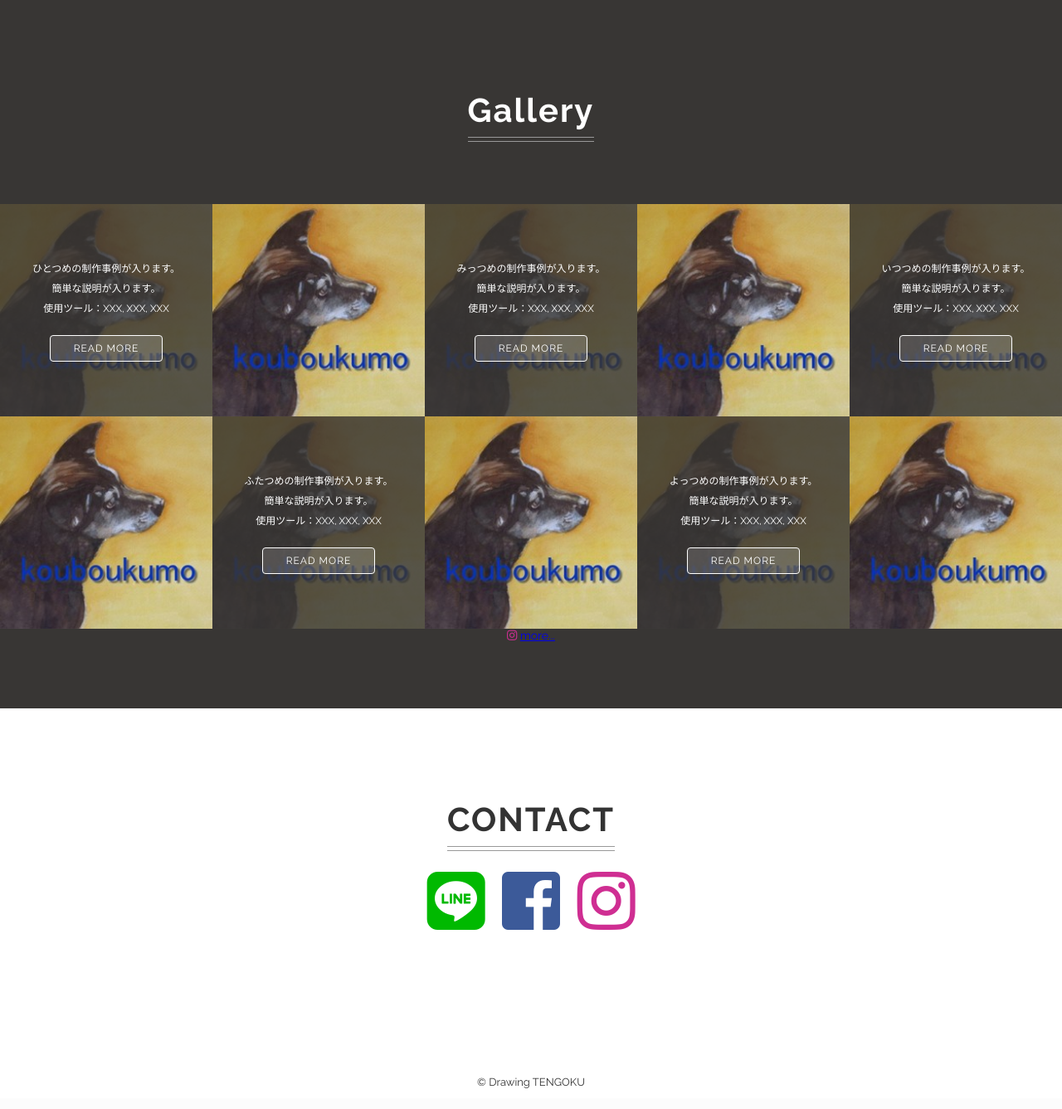
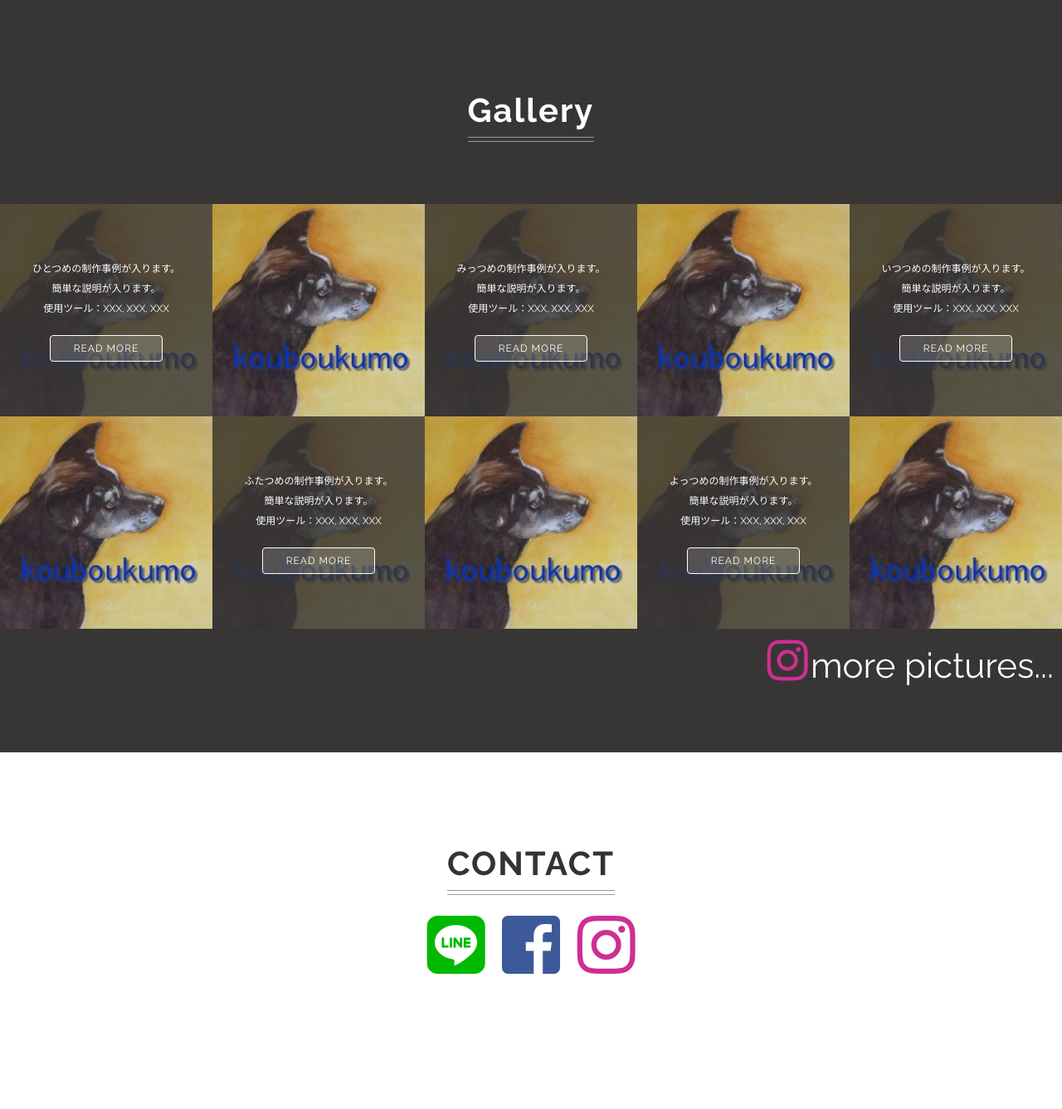
Before and after one commit to hidemiu/drawing_tengoku, a PHP site: page / in a window 1280 px wide. Shown: the part 1086-2423 px from the top of the page at 83% size. Before the commit the page ends 2398 px from the top, so only its background shows below. Run offline with PHP 8.4, Linux system fonts and the light colour scheme; some libraries are stand-ins or nearby versions.

Commit message:
fixed more

```diff
--- a/css/style.css
+++ b/css/style.css
@@ -211,6 +211,25 @@ body {
 .gallery-box:nth-child(odd) .gallery-description,
 .gallery-box:nth-child(odd)::after {
   top: 0;
+}
+.more {
+  text-align: right;
+  margin: 10px 10px 0;
+}
+.more-icon {
+  font-size: 4em;
+  color: #CF2E92;
+}
+.more-text {
+  font-size: 3em;
+  color: #fff;
+  text-decoration: none;
+}
+.more-icon:hover {
+  opacity: 0.5;
+}
+.more-text:hover {
+  opacity: 0.5;
 }
 
 
--- a/index.html
+++ b/index.html
@@ -98,8 +98,10 @@
       </div>
     </div>
     <div class="more">
-      <a href="#contact"><i class="more-icon insta-icon fab fa-instagram"></i></a>
-      <a class="more-text" href="#contact">more...</a>
+     <a href="#contact">
+      <i class="more-icon fab fa-instagram"> </i>
+     </a>
+      <a class="more-text" href="#contact"> more pictures...</a>
     </div>
   </section>
 <!--
```
